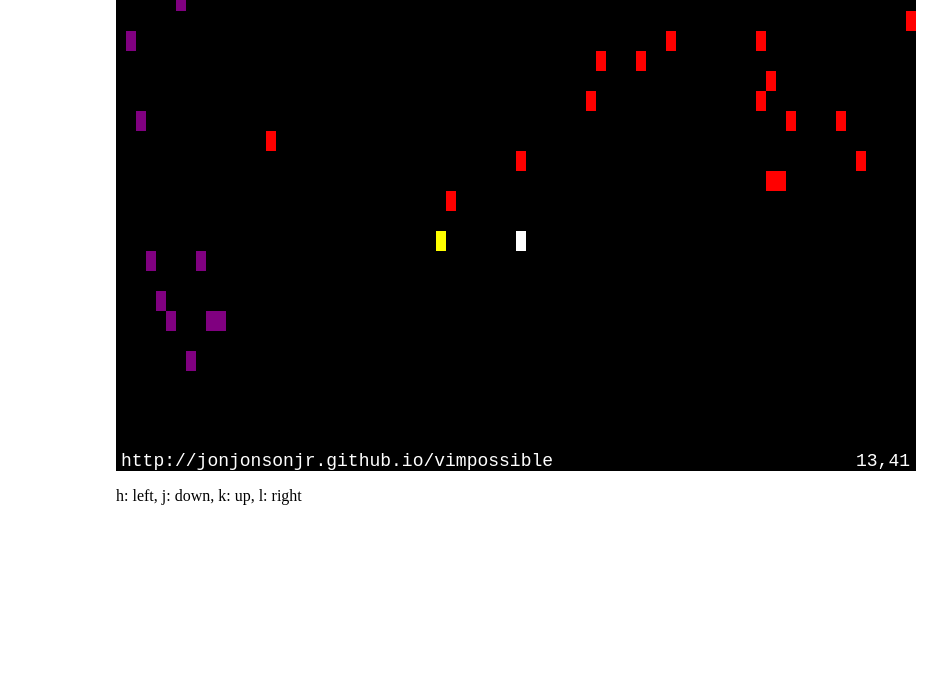
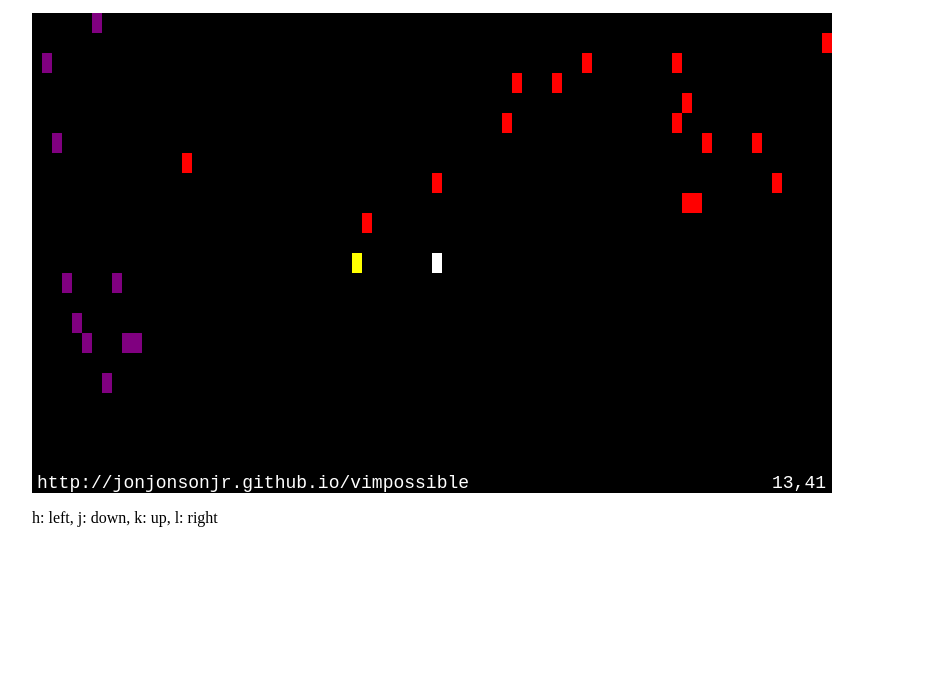
Before and after one commit to jonjonsonjr/vimpossible, a plain HTML site: page index.html in a window 1280 px wide. Shown: the part 109-800 px from the top of the page, without its empty margins (208-1155 px from the left). Drawn offline with Linux system fonts and the light colour scheme.

Commit message:
Better centered the page... it wasn't quite right

```diff
--- a/index.html
+++ b/index.html
@@ -7,8 +7,9 @@
   }
 
   .main {
-    width: 50%;
-    margin: 0 auto;
+    position: fixed;
+    left: 50%;
+    margin-left: -400px;
   }
   </style>
 </head>
```
